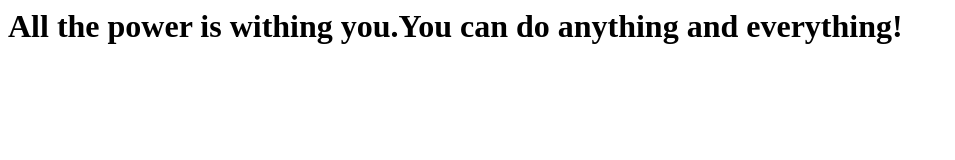
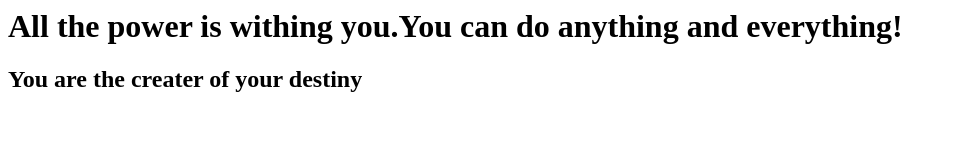
Before and after one commit to rajkhare1/firstgitrepo, a plain HTML site: page index.html in a window 1280 px wide. Shown: the whole page, without its empty margins (0-955 px from the left). Drawn offline with Linux system fonts and the light colour scheme.

Commit message:
added 2nd quote

```diff
--- a/index.html
+++ b/index.html
@@ -1,5 +1,6 @@
 <html>
   <body>
     <h1>All the power is withing you.You can do anything and everything!</h1>
+    <h2>You are the creater of your destiny</h2>
   </body>
 </html>
```
